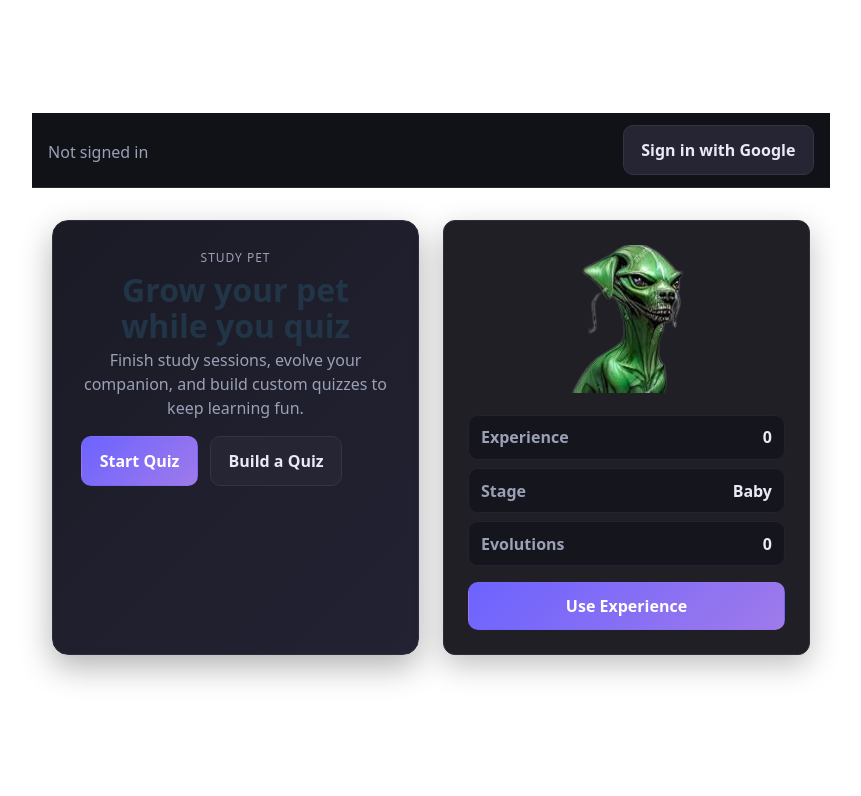
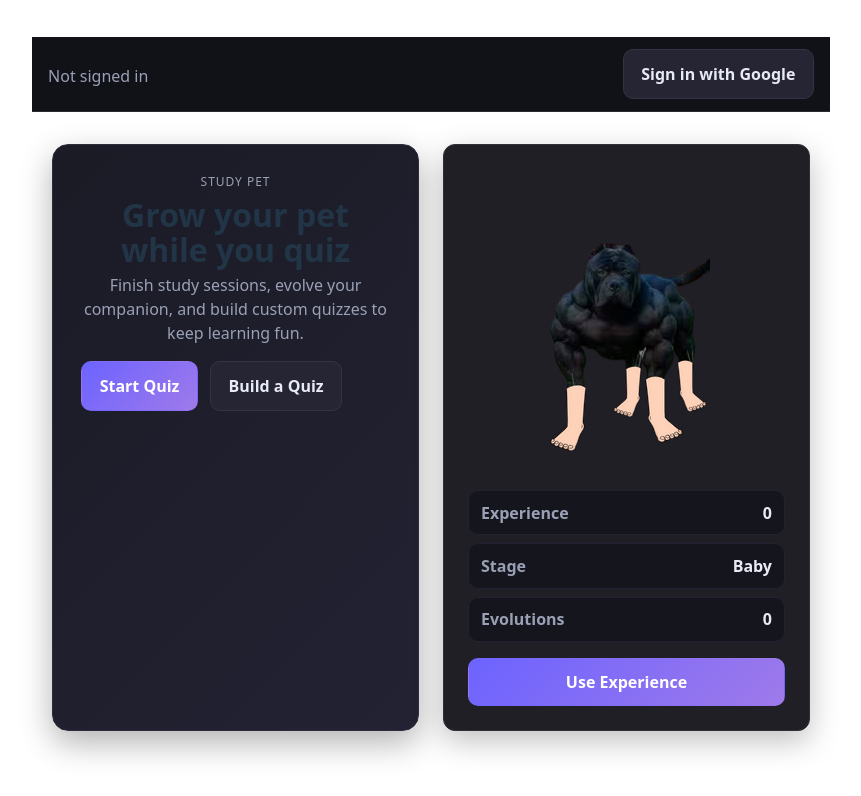
Before and after one commit to AidenKielby/Study-Pet, a React (Vite) app: page / in a window 1280 px wide. Shown: the top 796 px of the page, without its empty margins (209-1070 px from the left). Built offline with nearby package versions, Linux system fonts and the light colour scheme; no server answers.

Commit message:
Change pet image from alien to dog

```diff
--- a/src/components/pet.tsx
+++ b/src/components/pet.tsx
@@ -8,7 +8,7 @@ type PetProps = {
 
 const Pet: React.FC<PetProps> = ({ stage }) => {
   let color = stage === "Baby" ? "bg-pink-400" : stage === "Teen" ? "bg-purple-400" : "bg-blue-400";
-  const petImage = "/alien.png"; // place your image at public/pet.png
+  const petImage = "/dog.png"; // place your image at public/pet.png
 
   return (
     <motion.div
```
